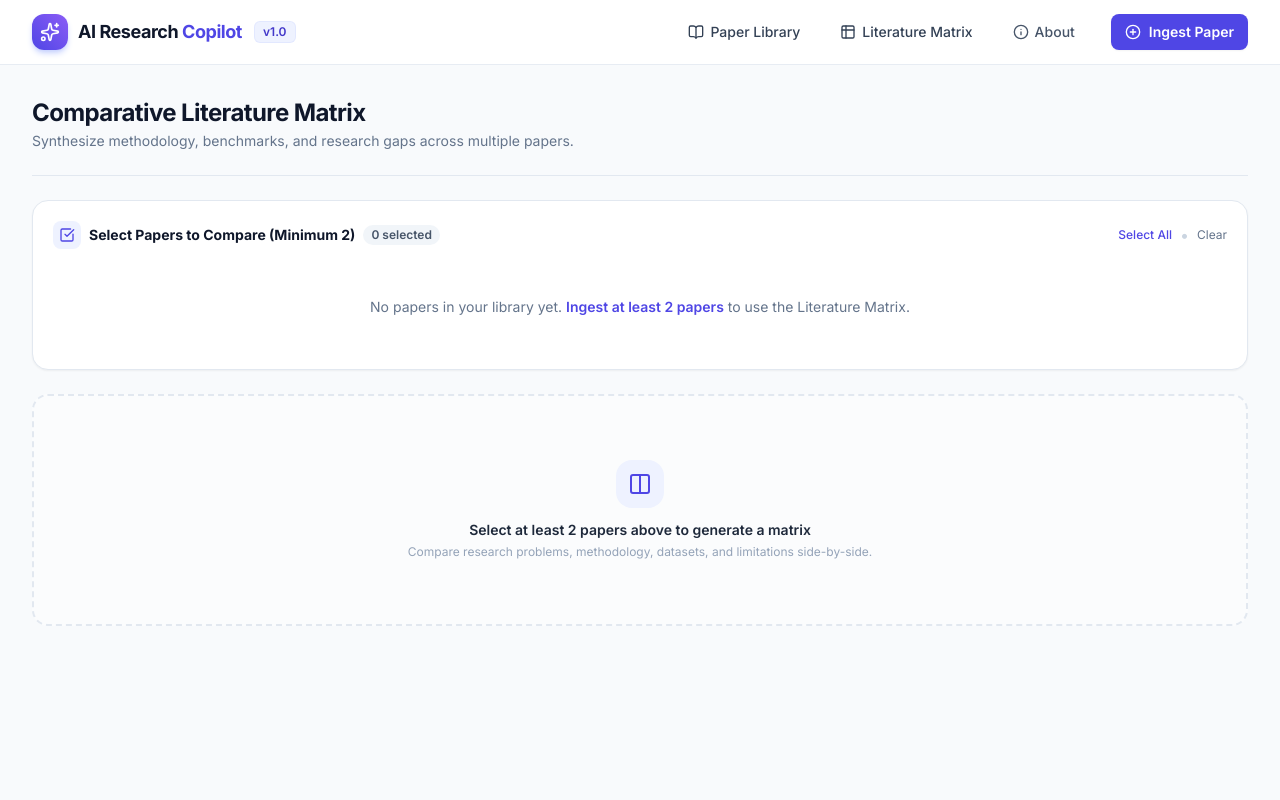
After one commit to pithambar20/ai-research-copilot, a Flask app: page /matrix in a window 1280 px wide. The commit adds this page. Run offline with Flask 3, Linux system fonts and the light colour scheme; some libraries are stand-ins or nearby versions.

Commit message:
multiple papers

```diff
--- a/app/__init__.py
+++ b/app/__init__.py
@@ -11,9 +11,11 @@ def create_app():
     from app.routes import main
     from app.routes.papers import papers_bp
     from app.routes.chat import chat_bp
+    from app.routes.synthesis import synthesis_bp
 
     app.register_blueprint(main)
     app.register_blueprint(papers_bp)
     app.register_blueprint(chat_bp)
+    app.register_blueprint(synthesis_bp)
 
     return app
--- a/app/routes/__init__.py
+++ b/app/routes/__init__.py
@@ -15,6 +15,11 @@ def reader(paper_id):
         return redirect(url_for("main.home"))
     return render_template("reader.html", paper=paper)
 
+@main.route("/matrix")
+def matrix():
+    papers = paper_store.list_papers()
+    return render_template("matrix.html", papers=papers)
+
 @main.route("/about")
 def about():
     return render_template("about.html")
--- /dev/null
+++ b/app/static/js/matrix.js
@@ -0,0 +1,193 @@
+// AI Research Copilot - Literature Matrix Client
+
+let currentMatrixData = [];
+
+document.addEventListener('DOMContentLoaded', () => {
+    updateSelectionCount();
+});
+
+function updateSelectionCount() {
+    const checked = document.querySelectorAll('input[name="paperSelect"]:checked');
+    const badge = document.getElementById('selectedCountBadge');
+    const btn = document.getElementById('generateMatrixBtn');
+
+    if (badge) {
+        badge.textContent = `${checked.length} selected`;
+        badge.className = checked.length >= 2
+            ? 'px-2 py-0.5 text-xs font-semibold bg-indigo-100 text-indigo-700 rounded-full'
+            : 'px-2 py-0.5 text-xs font-semibold bg-slate-100 text-slate-600 rounded-full';
+    }
+
+    if (btn) {
+        btn.disabled = checked.length < 2;
+    }
+}
+
+function selectAllPapers(select) {
+    const checkboxes = document.querySelectorAll('input[name="paperSelect"]');
+    checkboxes.forEach(cb => { cb.checked = select; });
+    updateSelectionCount();
+}
+
+async function generateMatrix() {
+    const checked = Array.from(document.querySelectorAll('input[name="paperSelect"]:checked')).map(cb => cb.value);
+    if (checked.length < 2) {
+        window.showToast('Please select at least 2 papers to compare.', 'info');
+        return;
+    }
+
+    const loadingEl = document.getElementById('matrixLoading');
+    const emptyEl = document.getElementById('matrixEmpty');
+    const containerEl = document.getElementById('matrixContainer');
+    const exportBar = document.getElementById('exportBar');
+    const btn = document.getElementById('generateMatrixBtn');
+    const btnText = document.getElementById('generateBtnText');
+
+    loadingEl.classList.remove('hidden');
+    emptyEl.classList.add('hidden');
+    containerEl.classList.add('hidden');
+    exportBar.classList.add('hidden');
+    btn.disabled = true;
+    btnText.textContent = 'Synthesizing...';
+
+    try {
+        const res = await fetch('/api/synthesis/matrix', {
+            method: 'POST',
+            headers: { 'Content-Type': 'application/json' },
+            body: JSON.stringify({ paper_ids: checked })
+        });
+        const data = await res.json();
+
+        loadingEl.classList.add('hidden');
+        btn.disabled = false;
+        btnText.textContent = 'Generate Comparative Matrix';
+
+        if (data.success && data.matrix) {
+            currentMatrixData = data.matrix;
+            renderMatrixTable(currentMatrixData);
+            containerEl.classList.remove('hidden');
+            exportBar.classList.remove('hidden');
+            window.showToast('Comparative matrix synthesized successfully!', 'success');
+        } else {
+            emptyEl.classList.remove('hidden');
+            window.showToast(data.error || 'Failed to synthesize matrix', 'error');
+        }
+    } catch (err) {
+        loadingEl.classList.add('hidden');
+        emptyEl.classList.remove('hidden');
+        btn.disabled = false;
+        btnText.textContent = 'Generate Comparative Matrix';
+        window.showToast('Error: ' + err.message, 'error');
+    }
+}
+
+function renderMatrixTable(matrix) {
+    const table = document.getElementById('matrixTable');
+    table.innerHTML = '';
+
+    const dimensions = [
+        { key: 'objective', label: '🎯 Objective & Problem', bg: 'bg-slate-50/70' },
+        { key: 'methodology', label: '⚙️ Proposed Methodology', bg: 'bg-white' },
+        { key: 'datasets', label: '📊 Datasets & Benchmarks', bg: 'bg-slate-50/70' },
+        { key: 'results', label: '📈 Key Results & Metrics', bg: 'bg-white' },
+        { key: 'strengths', label: '🌟 Key Strengths & Novelty', bg: 'bg-slate-50/70' },
+        { key: 'limitations', label: '⚠️ Limitations & Gaps', bg: 'bg-white' }
+    ];
+
+    // Table Header
+    let theadHtml = `
+        <thead>
+            <tr class="border-b border-slate-200 bg-slate-100/80">
+                <th class="p-4 w-48 text-slate-700 font-bold uppercase text-[11px] tracking-wider sticky left-0 bg-slate-100 z-10">
+                    Dimension
+                </th>
+    `;
+
+    matrix.forEach(p => {
+        theadHtml += `
+            <th class="p-4 min-w-[280px] max-w-[340px] align-top">
+                <h4 class="font-bold text-slate-900 text-xs line-clamp-2 leading-snug">${p.title}</h4>
+                <div class="mt-2 flex items-center gap-2">
+                    <a href="/reader/${p.paper_id}" class="text-[11px] text-indigo-600 hover:underline font-semibold flex items-center gap-1">
+                        <span>Read Paper</span> &rarr;
+                    </a>
+                </div>
+            </th>
+        `;
+    });
+    theadHtml += `</tr></thead>`;
+
+    // Table Body
+    let tbodyHtml = `<tbody>`;
+    dimensions.forEach(dim => {
+        tbodyHtml += `
+            <tr class="border-b border-slate-200/80 ${dim.bg} hover:bg-indigo-50/20 transition">
+                <td class="p-4 font-semibold text-slate-900 text-xs align-top sticky left-0 ${dim.bg} z-10 border-r border-slate-200/60 shadow-2xs">
+                    ${dim.label}
+                </td>
+        `;
+
+        matrix.forEach(p => {
+            const val = p[dim.key] || 'Not specified';
+            tbodyHtml += `
+                <td class="p-4 align-top text-slate-700 leading-relaxed border-r border-slate-200/40">
+                    ${val}
+                </td>
+            `;
+        });
+
+        tbodyHtml += `</tr>`;
+    });
+    tbodyHtml += `</tbody>`;
+
+    table.innerHTML = theadHtml + tbodyHtml;
+}
+
+// Export as Markdown Table
+function exportMatrixAsMarkdown() {
+    if (!currentMatrixData || currentMatrixData.length === 0) return;
+
+    let md = `# Comparative Literature Matrix\n\n`;
+    md += `| Dimension | ` + currentMatrixData.map(p => p.title.replace(/\|/g, '-')).join(' | ') + ` |\n`;
+    md += `| :--- | ` + currentMatrixData.map(() => `:---`).join(' | ') + ` |\n`;
+
+    const keys = ['objective', 'methodology', 'datasets', 'results', 'strengths', 'limitations'];
+    const labels = ['Objective', 'Methodology', 'Datasets', 'Results', 'Strengths', 'Limitations'];
+
+    keys.forEach((k, i) => {
+        md += `| **${labels[i]}** | ` + currentMatrixData.map(p => (p[k] || '').replace(/\|/g, '-').replace(/\n/g, ' ')).join(' | ') + ` |\n`;
+    });
+
+    downloadBlob(md, 'literature_matrix.md', 'text/markdown');
+}
+
+// Export as CSV
+function exportMatrixAsCSV() {
+    if (!currentMatrixData || currentMatrixData.length === 0) return;
+
+    let csv = `"Dimension",` + currentMatrixData.map(p => `"${escapeCsv(p.title)}"`).join(',') + `\n`;
+
+    const keys = ['objective', 'methodology', 'datasets', 'results', 'strengths', 'limitations'];
+    const labels = ['Objective', 'Methodology', 'Datasets', 'Results', 'Strengths', 'Limitations'];
+
+    keys.forEach((k, i) => {
+        csv += `"${labels[i]}",` + currentMatrixData.map(p => `"${escapeCsv(p[k] || '')}"`).join(',') + `\n`;
+    });
+
+    downloadBlob(csv, 'literature_matrix.csv', 'text/csv');
+}
+
+function escapeCsv(text) {
+    return text.replace(/"/g, '""');
+}
+
+function downloadBlob(content, filename, type) {
+    const blob = new Blob([content], { type });
+    const url = URL.createObjectURL(blob);
+    const a = document.createElement('a');
+    a.href = url;
+    a.download = filename;
+    a.click();
+    URL.revokeObjectURL(url);
+    window.showToast(`Exported ${filename}`, 'success');
+}
--- a/app/templates/base.html
+++ b/app/templates/base.html
@@ -56,6 +56,10 @@
                     <i data-lucide="book-open" class="w-4 h-4"></i>
                     <span>Paper Library</span>
                 </a>
+                <a href="/matrix" class="px-3 py-2 text-sm font-medium rounded-lg text-slate-700 hover:text-indigo-600 hover:bg-slate-100/70 transition flex items-center gap-1.5">
+                    <i data-lucide="table-2" class="w-4 h-4"></i>
+                    <span>Literature Matrix</span>
+                </a>
                 <a href="/about" class="px-3 py-2 text-sm font-medium rounded-lg text-slate-600 hover:text-indigo-600 hover:bg-slate-100/70 transition flex items-center gap-1.5">
                     <i data-lucide="info" class="w-4 h-4"></i>
                     <span class="hidden sm:inline">About</span>
--- /dev/null
+++ b/app/templates/matrix.html
@@ -0,0 +1,112 @@
+{% extends "base.html" %}
+
+{% block title %}Comparative Literature Matrix - AI Research Copilot{% endblock %}
+
+{% block content %}
+<div class="space-y-6">
+
+    <!-- Header -->
+    <div class="flex flex-col sm:flex-row sm:items-center justify-between gap-4 pb-6 border-b border-slate-200">
+        <div>
+            <h1 class="text-2xl font-bold text-slate-900 tracking-tight">Comparative Literature Matrix</h1>
+            <p class="text-sm text-slate-500 mt-0.5">Synthesize methodology, benchmarks, and research gaps across multiple papers.</p>
+        </div>
+
+        <div id="exportBar" class="hidden flex items-center gap-2">
+            <button onclick="exportMatrixAsMarkdown()" class="px-3 py-1.5 text-xs font-semibold rounded-lg bg-white border border-slate-200 text-slate-700 hover:bg-slate-50 transition flex items-center gap-1.5 shadow-2xs">
+                <i data-lucide="file-text" class="w-3.5 h-3.5 text-indigo-600"></i>
+                <span>Export Markdown</span>
+            </button>
+            <button onclick="exportMatrixAsCSV()" class="px-3 py-1.5 text-xs font-semibold rounded-lg bg-white border border-slate-200 text-slate-700 hover:bg-slate-50 transition flex items-center gap-1.5 shadow-2xs">
+                <i data-lucide="sheet" class="w-3.5 h-3.5 text-emerald-600"></i>
+                <span>Export CSV</span>
+            </button>
+        </div>
+    </div>
+
+    <!-- Paper Selection Panel -->
+    <div class="bg-white rounded-2xl border border-slate-200 p-5 shadow-sm space-y-4">
+        <div class="flex flex-col sm:flex-row sm:items-center justify-between gap-2">
+            <div class="flex items-center gap-2">
+                <div class="h-7 w-7 rounded-lg bg-indigo-50 text-indigo-600 flex items-center justify-center">
+                    <i data-lucide="check-square" class="w-4 h-4"></i>
+                </div>
+                <h3 class="font-bold text-slate-900 text-sm">Select Papers to Compare (Minimum 2)</h3>
+                <span id="selectedCountBadge" class="px-2 py-0.5 text-xs font-semibold bg-slate-100 text-slate-600 rounded-full">0 selected</span>
+            </div>
+
+            <div class="flex items-center gap-2">
+                <button type="button" onclick="selectAllPapers(true)" class="text-xs text-indigo-600 hover:underline font-medium">Select All</button>
+                <span class="text-slate-300">•</span>
+                <button type="button" onclick="selectAllPapers(false)" class="text-xs text-slate-500 hover:underline">Clear</button>
+            </div>
+        </div>
+
+        {% if papers and papers|length > 0 %}
+        <div class="grid grid-cols-1 md:grid-cols-2 lg:grid-cols-3 gap-3 max-h-56 overflow-y-auto pr-1">
+            {% for paper in papers %}
+            <label class="flex items-start gap-3 p-3 rounded-xl border border-slate-200 bg-slate-50/50 hover:bg-indigo-50/30 hover:border-indigo-200 cursor-pointer transition">
+                <input
+                    type="checkbox"
+                    name="paperSelect"
+                    value="{{ paper.paper_id }}"
+                    class="mt-1 h-4 w-4 rounded text-indigo-600 focus:ring-indigo-500 border-slate-300"
+                    onchange="updateSelectionCount()"
+                >
+                <div class="min-w-0 flex-1">
+                    <p class="font-semibold text-slate-800 text-xs line-clamp-1" title="{{ paper.title }}">{{ paper.title }}</p>
+                    <p class="text-[11px] text-slate-500 truncate mt-0.5">
+                        {{ paper.authors|join(', ') if paper.authors else 'Unknown' }}
+                        {% if paper.published_date %} • {{ paper.published_date[:4] }}{% endif %}
+                    </p>
+                </div>
+            </label>
+            {% endfor %}
+        </div>
+
+        <div class="pt-2 flex justify-end">
+            <button
+                id="generateMatrixBtn"
+                onclick="generateMatrix()"
+                disabled
+                class="px-5 py-2.5 rounded-xl bg-indigo-600 hover:bg-indigo-700 disabled:opacity-50 disabled:cursor-not-allowed text-white font-semibold text-sm transition shadow-sm flex items-center gap-2"
+            >
+                <i data-lucide="sparkles" class="w-4 h-4"></i>
+                <span id="generateBtnText">Generate Comparative Matrix</span>
+            </button>
+        </div>
+        {% else %}
+        <div class="py-8 text-center text-sm text-slate-500">
+            No papers in your library yet. <a href="/" class="text-indigo-600 font-semibold hover:underline">Ingest at least 2 papers</a> to use the Literature Matrix.
+        </div>
+        {% endif %}
+    </div>
+
+    <!-- Matrix Display Area -->
+    <div id="matrixLoading" class="hidden py-16 flex flex-col items-center justify-center">
+        <div class="w-10 h-10 border-4 border-indigo-200 border-t-indigo-600 rounded-full animate-spin"></div>
+        <p class="text-sm font-semibold text-slate-800 mt-4">Synthesizing papers with Gemini AI...</p>
+        <p class="text-xs text-slate-400 mt-1">Cross-referencing methodology, benchmarks, and findings</p>
+    </div>
+
+    <div id="matrixEmpty" class="py-16 text-center border-2 border-dashed border-slate-200 rounded-2xl bg-white/40">
+        <div class="w-12 h-12 rounded-2xl bg-indigo-50 text-indigo-600 flex items-center justify-center mx-auto mb-3">
+            <i data-lucide="columns" class="w-6 h-6"></i>
+        </div>
+        <h4 class="font-semibold text-slate-800 text-sm">Select at least 2 papers above to generate a matrix</h4>
+        <p class="text-xs text-slate-400 mt-1">Compare research problems, methodology, datasets, and limitations side-by-side.</p>
+    </div>
+
+    <!-- Scrollable Comparison Table -->
+    <div id="matrixContainer" class="hidden overflow-x-auto bg-white rounded-2xl border border-slate-200 shadow-sm">
+        <table id="matrixTable" class="w-full text-left border-collapse text-xs">
+            <!-- Dynamically populated via matrix.js -->
+        </table>
+    </div>
+
+</div>
+{% endblock %}
+
+{% block scripts %}
+<script src="{{ url_for('static', filename='js/matrix.js') }}"></script>
+{% endblock %}
```
Also changed, not shown: app/routes/synthesis.py (added, +119 -0 lines), info.txt (+12 -8 lines), README.md (added).
